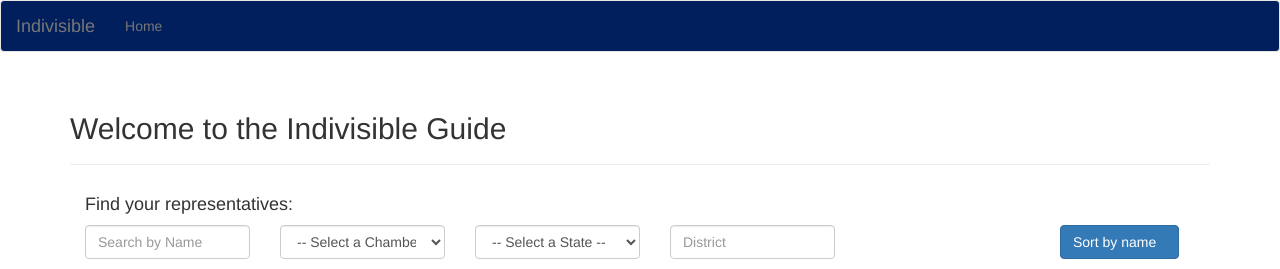
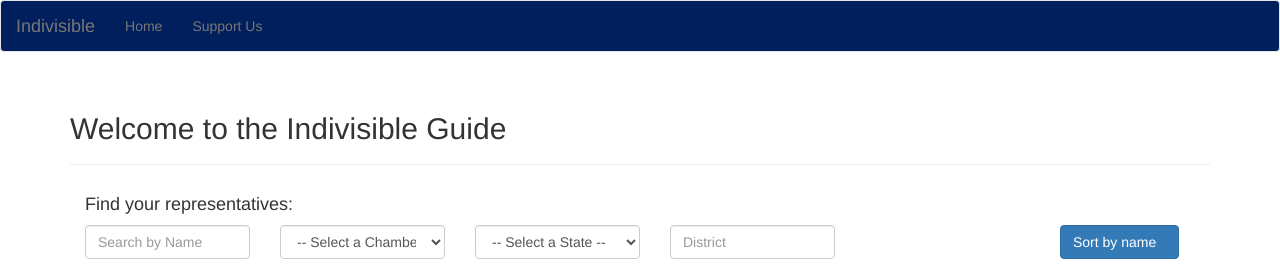
Before and after one commit to danieltahara/indivisible, a Flask app: page / in a window 1280 px wide. Shown: the top 269 px of the page. Run offline with Flask 2, Linux system fonts and the light colour scheme; data that the repository does not hold is empty; parts of the project's set-up code (start-up, migrations or seed data) failed here and were passed over; some libraries are stand-ins or nearby versions.

Commit message:
Add support us

```diff
--- a/indivisible/templates/base.html
+++ b/indivisible/templates/base.html
@@ -19,6 +19,7 @@
     <div class="collapse navbar-collapse" id="bs-example-navbar-collapse-1">
       <ul class="nav navbar-nav">
         <li><a href="/">Home</a></li>
+        <li><a href="https://www.paypal.me/danieltahara">Support Us</a></li>
       </ul>
     </div>
   </div>
```
